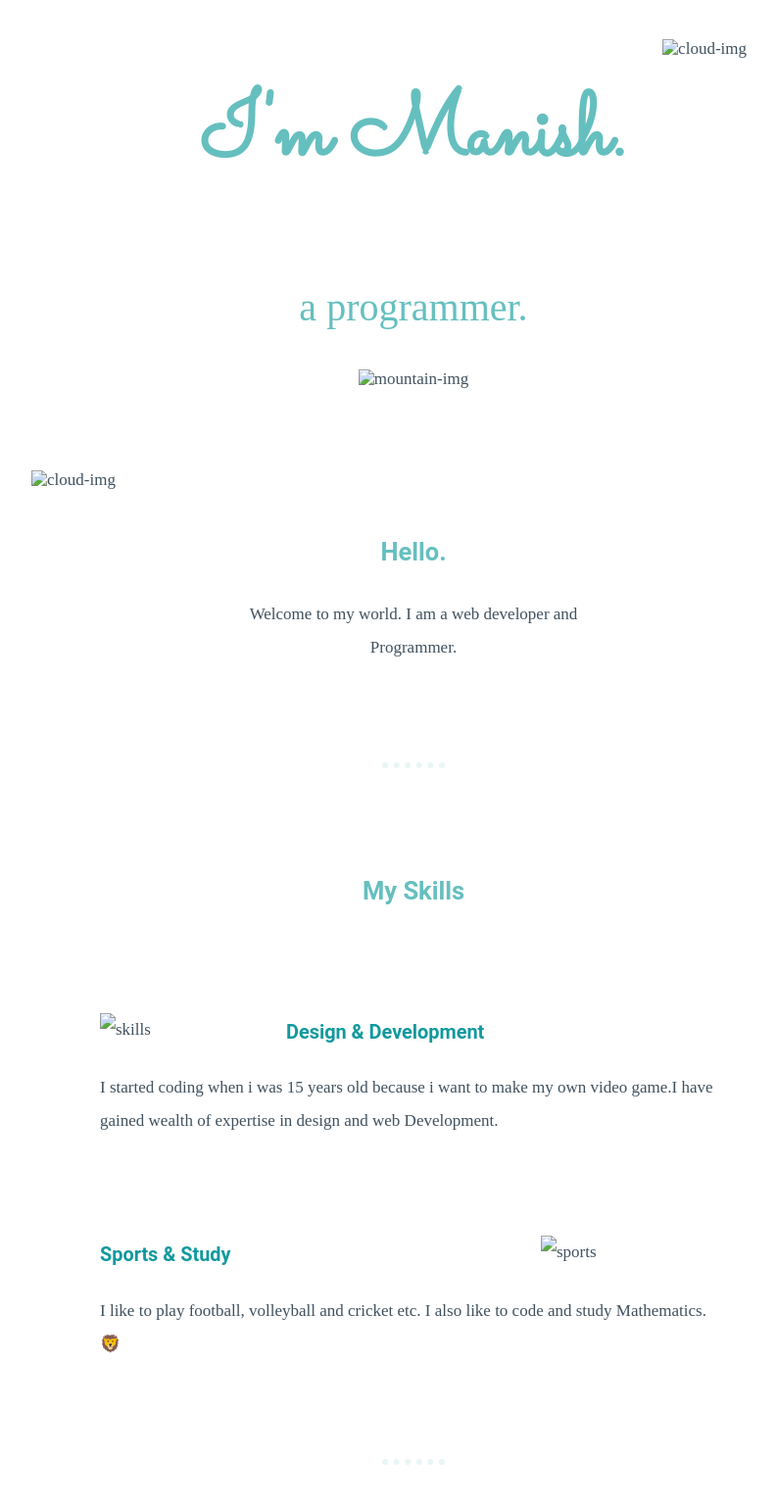
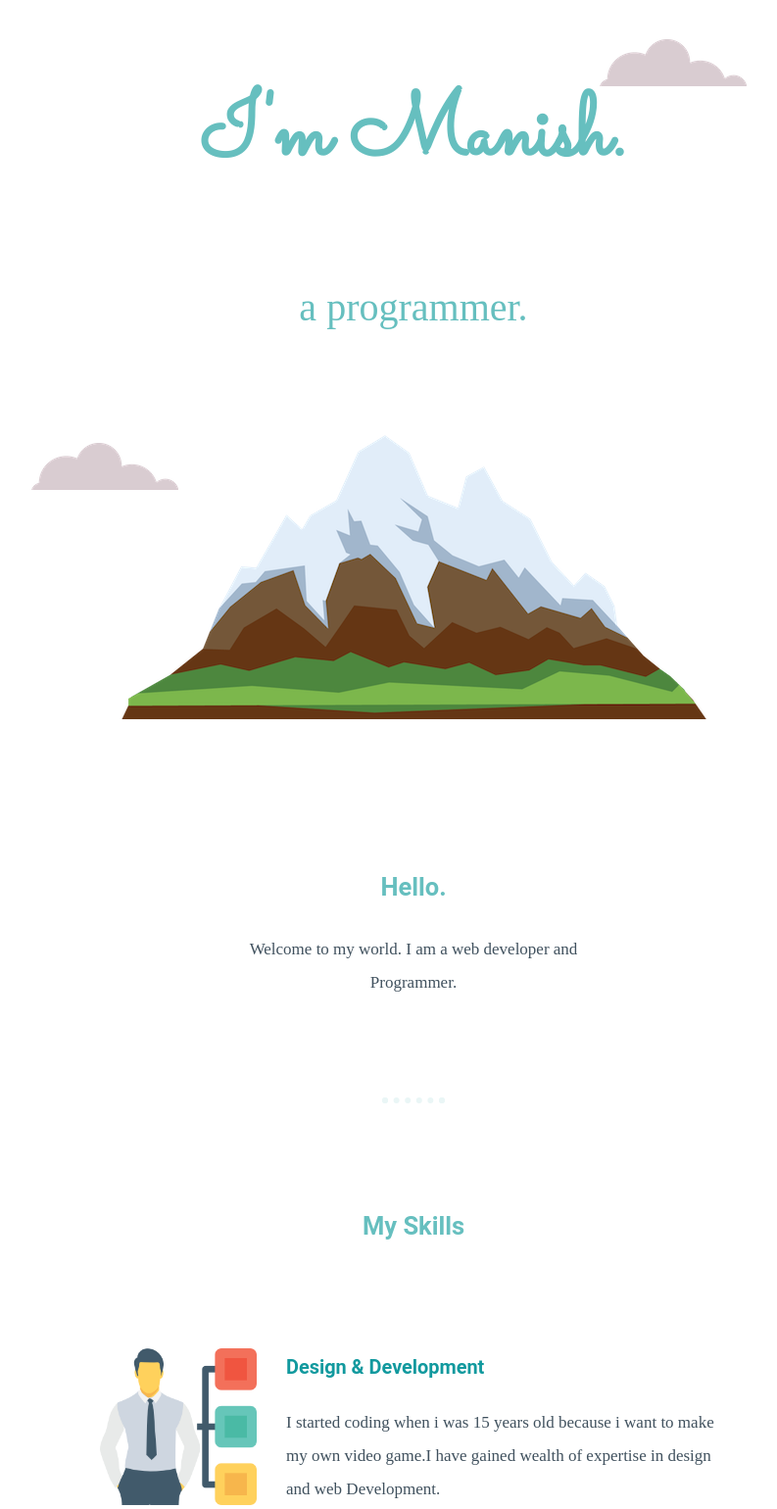
Before and after one commit to Manish4403/My-website, a plain HTML site: page index.html in a window 1280 px wide. Shown: the top 1540 px of the page at 98% size, without its empty margins (218-1011 px from the left). Drawn offline with Linux system fonts and the light colour scheme; files that its build step writes are made by us from their sources.

Commit message:
update index.html 3

```diff
--- a/index.html
+++ b/index.html
@@ -5,7 +5,7 @@
     <meta http-equiv="X-UA-Compatible" content="IE=edge">
     <meta name="viewport" content="width=device-width, initial-scale=1.0">
     <title>Manish sutradhar - a web developer</title>
-    <link rel="stylesheet" href="css/style.css">
+    <link rel="stylesheet" href="style.css">
     <link rel="icon" href="favicon.ico">
     <link rel="preconnect" href="https://fonts.googleapis.com">
 <link rel="preconnect" href="https://fonts.gstatic.com" crossorigin>
@@ -14,11 +14,11 @@
 <body>
 
     <div class="top-container">
-        <img class="top_cloud" src="images/cloud.png" alt="cloud-img">
+        <img class="top_cloud" src="cloud.png" alt="cloud">
         <h1>I'm Manish.</h1>
         <p class="top_heading">a <span>programmer.</span></p>
-        <img class ="bottom_cloud" src="images/cloud.png" alt="cloud-img">
-        <img class="mountain" src="images/mountain.png" alt="mountain-img">
+        <img class ="bottom_cloud" src="cloud.png" alt="cloud">
+        <img class="mountain" src="mountain.png" alt="mountain">
     </div>
     <div class="middle-container">
         <div class="profile">
@@ -30,19 +30,19 @@
         <div class="skills">
           <h2 class="h2">My Skills</h2>
           <div class="skill-row">
-            <img class="image_skill" src="images/skills.png" alt="skills">
+            <img class="image_skill" src="skills.png" alt="skills">
             <h3>Design & Development</h3>
             <p class="code_skill_description">I started coding when i was 15 years old because i want to make my own video game.I have gained wealth of expertise in design and web Development.</p>
           </div>
           <div class="skill-row">
-            <img class="image_sports" src="images/sports.png" alt="sports">
+            <img class="image_sports" src="sports.png" alt="sports">
             <h3>Sports & Study</h3>
             <p class="code_sport_des">I like to play football, volleyball and cricket etc. I also like to code and study Mathematics.🦁</p>
           </div>
         </div>
         <hr>
         <div class="contact-me">
-            <img class="image_contact" src="images/giphy.gif" alt="giphy">
+            <img class="image_contact" src="giphy.gif" alt="giphy">
           <h2>Get In Touch</h2>
           <h3>Address</h3>
           <p class="contact-message">Mahamaya Nagar Rd, Hatsingimari, Assam 783135</p>
```
